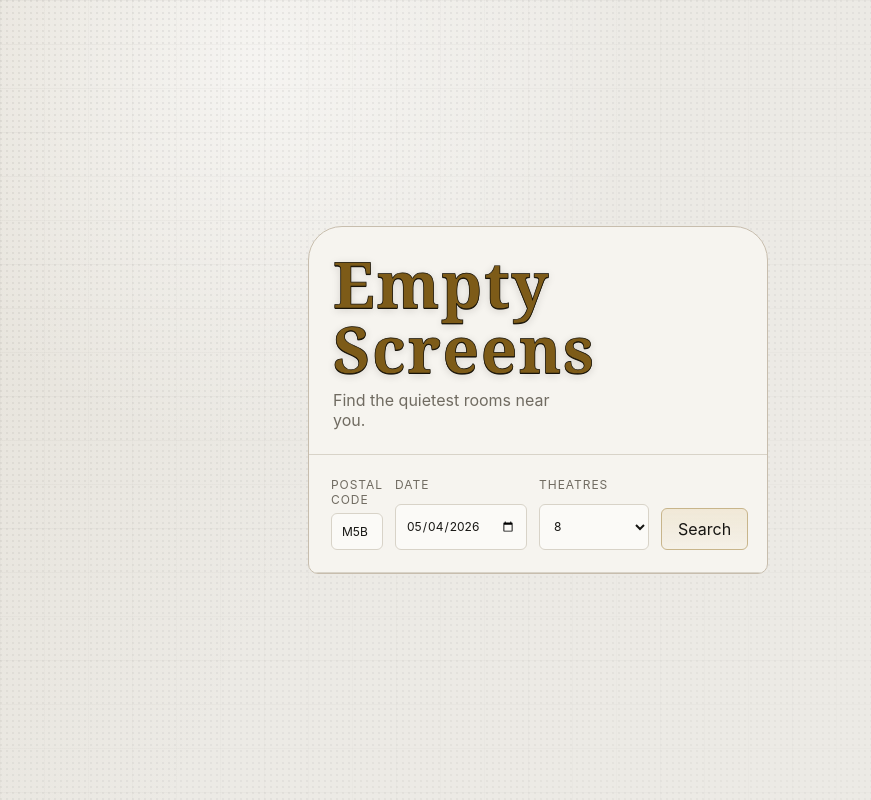
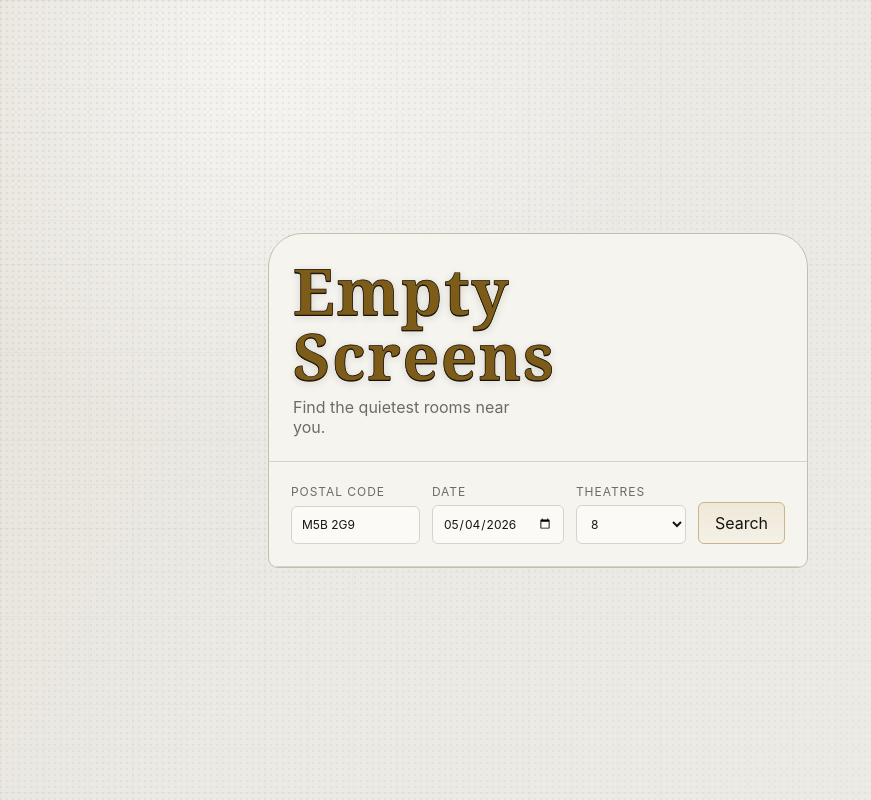
Before and after one commit to gmnothi/CineplexEmptySeat, a website: page public/index.html in a window 1280 px wide. Shown: the whole page, without its empty margins (0-871 px from the left). Drawn offline with Linux system fonts and the light colour scheme; no server answers.

Commit message:
Wider title card

```diff
--- a/public/styles.css
+++ b/public/styles.css
@@ -70,7 +70,7 @@ select {
 }
 
 .app.intro .sidebar {
-  width: min(460px, calc(100vw - 48px));
+  width: min(540px, calc(100vw - 48px));
   margin-left: clamp(-220px, -16vw, -64px);
   border: 1px solid var(--line-strong);
   border-radius: 34px 34px 10px 10px;
```
